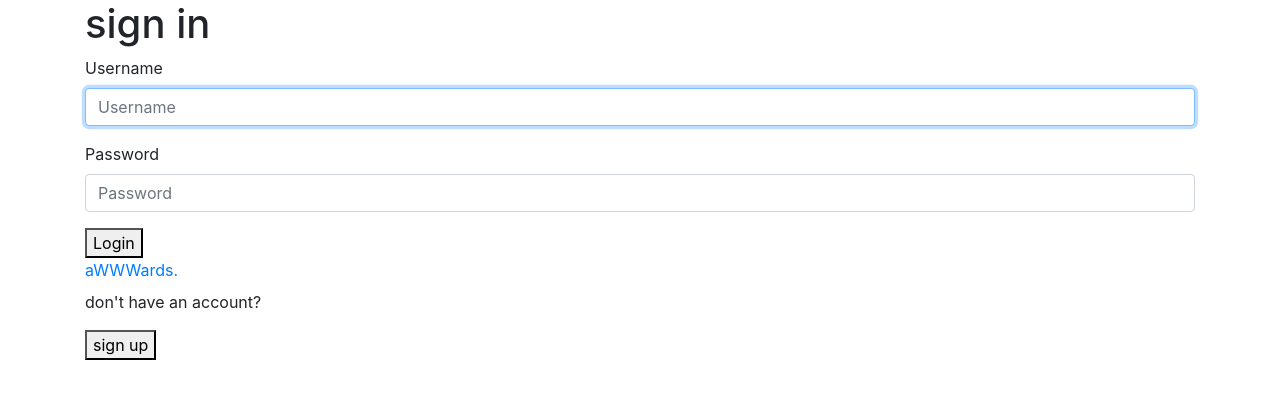
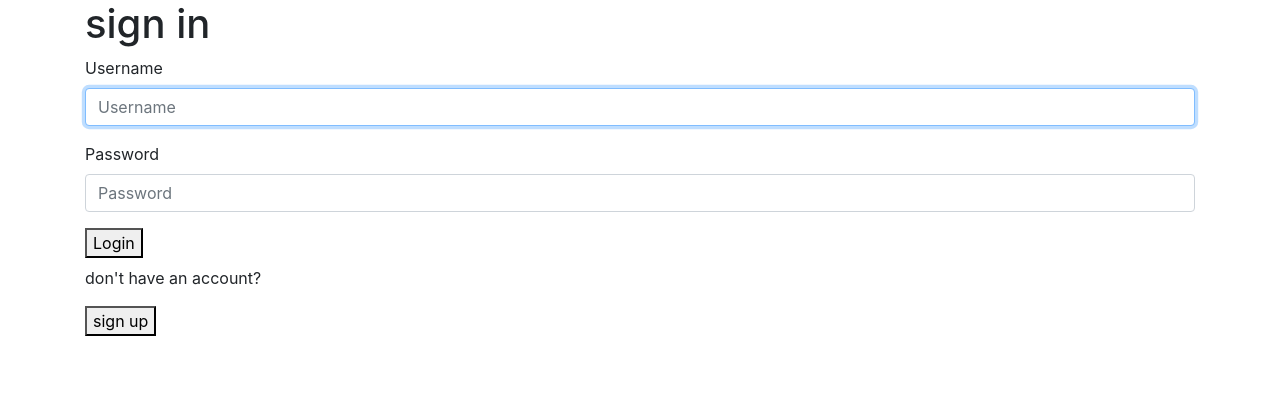
Before and after one commit to careymwarabu/Awwards, a Django app: page /accounts/login/ in a window 1280 px wide. Shown: the top 399 px of the page. Run offline with Django 3.2, Linux system fonts and the light colour scheme; some libraries are stand-ins or nearby versions.

Commit message:
updates to heroku

```diff
--- a/awwardsapp/templates/django_registration/registration_form.html
+++ b/awwardsapp/templates/django_registration/registration_form.html
@@ -14,10 +14,6 @@
         </form>
         </div>
       </div>
-      <div class="leftbox">
-        <div class="logo-wrap">
-          <a href="/">a<span>WWW</span>ards.</a>
-        </div>
         <h2 class="spacer"></h2>
         <img class="award" src="{% static 'images/award.png' %}"/>
         <p class="account">have an account?</p>
--- a/awwardsapp/templates/registration/login.html
+++ b/awwardsapp/templates/registration/login.html
@@ -14,10 +14,6 @@
         </form>
         </div>
       </div>
-      <div class="rightbox">
-        <div class="logo-wrap">
-          <a href="/">a<span>WWW</span>ards.</a>
-        </div>
         <h2 class="spacer"></h2>
         <p class="account">don't have an account?</p>
         <a href="/accounts/register/"><button class="button signup">sign up</button></a>
```
